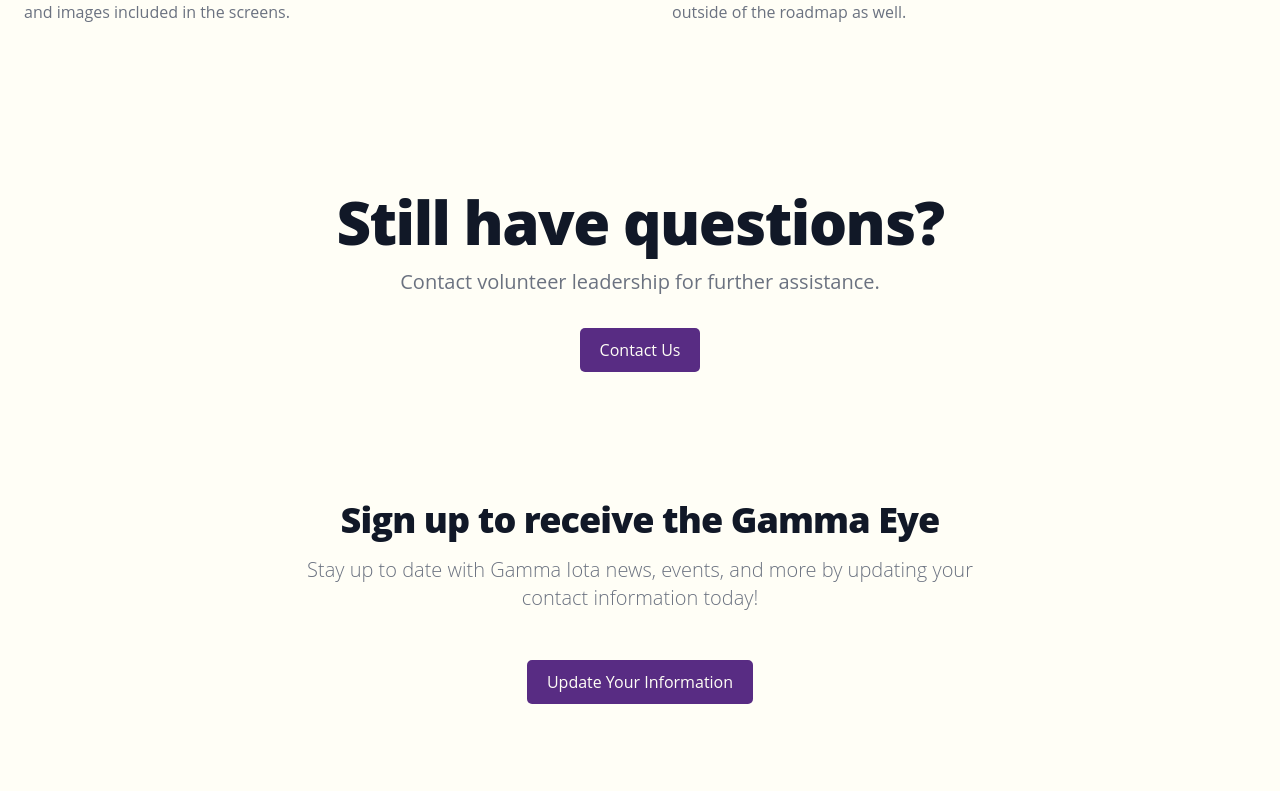
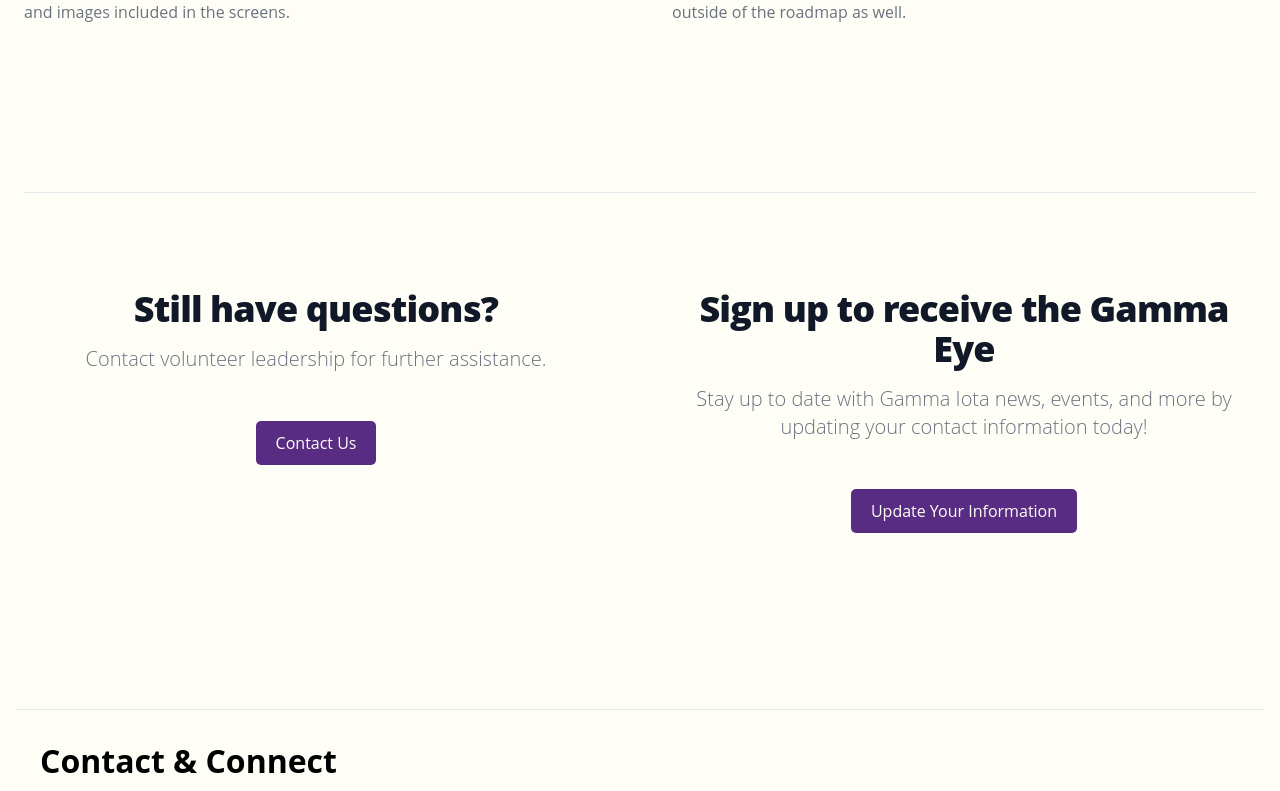
Before and after one commit to MSBivens/dsp, a Next.js app in the folder dsp/: page /donate in a window 1280 px wide. Shown: the part 3149-3940 px from the top of the page. Built offline with nearby package versions, Linux system fonts and the light colour scheme.

Commit message:
styling update

```diff
--- a/dsp/src/app/donate/page.js
+++ b/dsp/src/app/donate/page.js
@@ -327,27 +327,7 @@ export default function donate() {
           </div>
         </div>
       </section>
-      {/* Still Questions */}
-      <section>
-        <div class="py-8 px-4 mx-auto max-w-screen-xl text-center lg:py-16">
-          <h1 class="mb-4 text-4xl font-extrabold tracking-tight leading-none text-gray-900 md:text-5xl lg:text-6xl dark:text-white">
-            Still have questions?
-          </h1>
-          <p class="mb-8 text-lg font-normal text-gray-500 lg:text-xl sm:px-16 lg:px-48 dark:text-gray-400">
-            Contact volunteer leadership for further assistance.
-          </p>
-          <div class="flex flex-col space-y-4 sm:flex-row sm:justify-center sm:space-y-0">
-            <button className="cta-button">
-              <a href="/donate">
-                <p className="cta-text">Contact Us</p>
-              </a>
-            </button>
-          </div>
-        </div>
-      </section>
-      {/* Gamma Eye Sign Up */}
-      <GammaEyeSubscribe />
-      {/* Test Section */}
+      {/* Still Questions & Subscribe*/}
       <section>
         <div class="py-8 px-4 mx-auto max-w-screen-xl sm:py-16 lg:px-6">
           <div class="grid pt-8 text-left border-t border-gray-200 md:gap-16 dark:border-gray-700 md:grid-cols-2">
```
